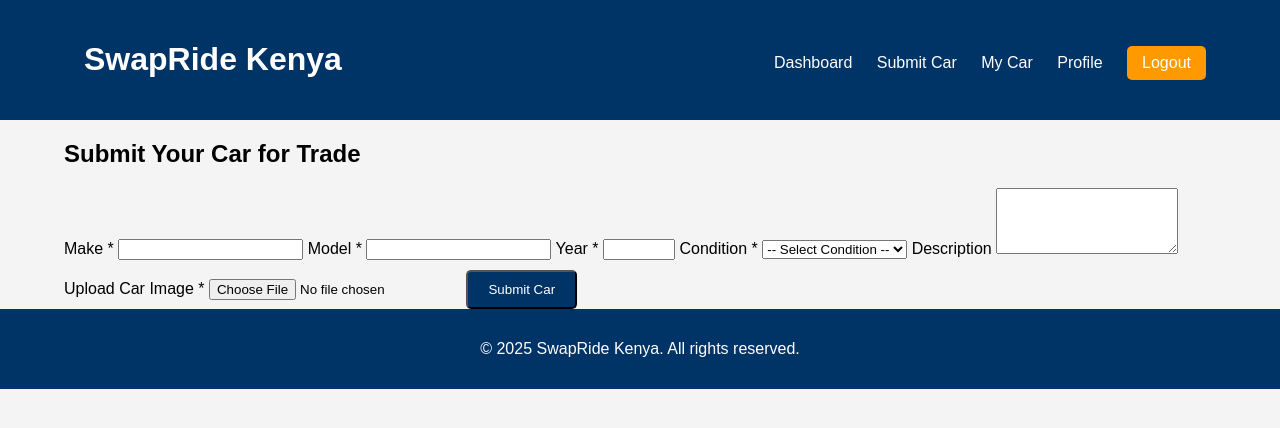
After one commit to Eric-Muriuki/Car_Trade-In_System, a PHP site: page /user/submit_car.php in a window 1280 px wide. The commit adds this page. Shown: the top 428 px of the page. Run offline with PHP 8.4, Linux system fonts and the light colour scheme; the visitor is signed in with stand-in values (Sample User, id 1); a stand-in replaces the project's code that opens the database connection.

Commit message:
Add car submission functionality with image upload feature

```diff
--- a/includes/car_tradein.sql
+++ b/includes/car_tradein.sql
@@ -33,7 +33,9 @@ CREATE TABLE cars (
   make VARCHAR(50) NOT NULL,
   model VARCHAR(50) NOT NULL,
   year YEAR NOT NULL,
+  car_condition ENUM('new','used','fair') NOT NULL,
   mileage INT DEFAULT 0,
+  image VARCHAR(255),
   price DECIMAL(12,2) NOT NULL,
   description TEXT,
   status ENUM('available','traded','sold') DEFAULT 'available',
--- a/user/dashboard.php
+++ b/user/dashboard.php
@@ -25,7 +25,7 @@ $offerResult = $offerQuery->get_result();
 $offerData = $offerResult->fetch_assoc();
 
 // Fetch active trades
-$tradeQuery = $conn->prepare("SELECT COUNT(*) AS trade_count FROM trades WHERE (buyer_id = ? OR seller_id = ?) AND status != 'Completed'");
+$tradeQuery = $conn->prepare("SELECT COUNT(*) AS trade_count FROM trades WHERE (user_id = ? OR dealer_id = ?) AND status != 'Completed'");
 $tradeQuery->bind_param("ii", $userId, $userId);
 $tradeQuery->execute();
 $tradeResult = $tradeQuery->get_result();
--- a/user/documents.php
+++ b/user/documents.php
@@ -4,12 +4,12 @@ session_start();
 include('../db-connect.php');
 
 // Check if user is logged in
-if (!isset($_SESSION['user_id'])) {
+if (!isset($_SESSION['id'])) {
     header("Location: ../login.php");
     exit();
 }
 
-$user_id = $_SESSION['user_id'];
+$user_id = $_SESSION['id'];
 $upload_dir = "../uploads/documents/";
 $message = "";
 
--- a/user/messages.php
+++ b/user/messages.php
@@ -1,6 +1,6 @@
 <?php
 session_start();
-include('../db-connect.php');
+include('../db_connect.php');
 
 if (!isset($_SESSION['user_id'])) {
     header("Location: ../login.php");
--- a/user/my_car.php
+++ b/user/my_car.php
@@ -1,7 +1,7 @@
 <?php
 // user/my_car.php - User's Car Profile Page
 session_start();
-include('../db-connect.php');
+include('../includes/db_connect.php');
 
 // Check if the user is logged in
 if (!isset($_SESSION['user_id'])) {
@@ -13,7 +13,7 @@ $user_id = $_SESSION['user_id'];
 $user_name = $_SESSION['user_name'] ?? 'User';
 
 // Fetch user's submitted cars
-$query = "SELECT * FROM user_cars WHERE user_id = $user_id ORDER BY created_at DESC";
+$query = "SELECT * FROM cars WHERE owner_id = $user_id ORDER BY created_at DESC";
 $result = mysqli_query($conn, $query);
 ?>
 <!DOCTYPE html>
--- /dev/null
+++ b/user/submit_car.php
@@ -0,0 +1,125 @@
+<?php
+session_start();
+include('../includes/db_connect.php');
+
+// Redirect if not logged in
+if (!isset($_SESSION['user_id'])) {
+    header("Location: ../login.php");
+    exit();
+}
+
+$owner_id = $_SESSION['user_id'];
+
+if ($_SERVER["REQUEST_METHOD"] == "POST") {
+    $make = $_POST['make'];
+    $model = $_POST['model'];
+    $year = $_POST['year'];
+    $car_condition = $_POST['car_condition'];
+    $description = $_POST['description'];
+
+    // Handle file upload
+    $image_name = '';
+    if (!empty($_FILES['car_image']['name'])) {
+        $target_dir = "../uploads/";
+        $image_name = basename($_FILES["car_image"]["name"]);
+        $target_file = $target_dir . $image_name;
+        move_uploaded_file($_FILES["car_image"]["tmp_name"], $target_file);
+    }
+
+    // Insert into cars table
+    $stmt = $conn->prepare("INSERT INTO cars (owner_id, make, model, year, car_condition, description, image) VALUES (?, ?, ?, ?, ?, ?, ?)");
+    $stmt->bind_param("ississs", $owner_id, $make, $model, $year, $car_condition, $description, $image_name);
+
+    if ($stmt->execute()) {
+        header("Location: dashboard.php?success=1");
+    } else {
+        echo "Error: " . $stmt->error;
+    }
+
+    $stmt->close();
+    $conn->close();
+}
+?>
+
+<!DOCTYPE html>
+<html lang="en">
+<head>
+  <meta charset="UTF-8">
+  <title>Submit Your Car | SwapRide Kenya</title>
+  <link rel="stylesheet" href="../assets/css/style.css">
+</head>
+<body>
+
+<!-- Header -->
+<header class="header">
+  <div class="container">
+    <h1 class="logo">SwapRide Kenya</h1>
+    <nav>
+      <ul class="nav-links">
+        <li><a href="dashboard.php">Dashboard</a></li>
+        <li><a href="submit_car.php" class="active">Submit Car</a></li>
+        <li><a href="my_car.php">My Car</a></li>
+        <li><a href="profile.php">Profile</a></li>
+        <li><a href="logout.php" class="btn">Logout</a></li>
+      </ul>
+    </nav>
+  </div>
+</header>
+
+<!-- Submit Car Form -->
+<section class="section">
+  <div class="container">
+    <h2>Submit Your Car for Trade</h2>
+
+    <?php if (!empty($errors)): ?>
+      <div class="alert alert-error">
+        <ul>
+          <?php foreach ($errors as $error): ?>
+            <li><?= htmlspecialchars($error) ?></li>
+          <?php endforeach; ?>
+        </ul>
+      </div>
+    <?php endif; ?>
+
+    <?php if (isset($success) && $success): ?>
+  <p class="success">Car submitted successfully!</p>
+<?php endif; ?>
+
+    <form action="" method="post" enctype="multipart/form-data" class="form">
+      <label for="make">Make *</label>
+      <input type="text" id="make" name="make" required>
+
+      <label for="model">Model *</label>
+      <input type="text" id="model" name="model" required>
+
+      <label for="year">Year *</label>
+      <input type="number" id="year" name="year" min="1950" max="<?= date('Y') ?>" required>
+
+      <label for="car_condition">Condition *</label>
+      <select name="car_condition" id="car_condition" required>
+        <option value="">-- Select Condition --</option>
+        <option value="new">New</option>
+        <option value="used">Used</option>
+        <option value="fair">Fair</option>
+      </select>
+
+      <label for="description">Description</label>
+      <textarea name="description" id="description" rows="4"></textarea>
+
+      <label for="image">Upload Car Image *</label>
+      <input type="file" name="image" id="image" accept="image/*" required>
+
+      <button type="submit" class="btn">Submit Car</button>
+    </form>
+  </div>
+</section>
+
+<!-- Footer -->
+<footer class="footer">
+  <div class="container">
+    <p>&copy; <?= date('Y') ?> SwapRide Kenya. All rights reserved.</p>
+  </div>
+</footer>
+
+</body>
+</html>
```
Also changed, not shown: user/profile.php (+13 -13 lines), user/trade_offers.php (+12 -10 lines), uploads/1748351340__Toyota SUPRA_ iPhone WALLPAPER.jpeg (added), uploads/1748351402__Toyota SUPRA_ iPhone WALLPAPER.jpeg (added), uploads/1748351621__Toyota SUPRA_ iPhone WALLPAPER.jpeg (added), uploads/1748351709__Toyota SUPRA_ iPhone WALLPAPER.jpeg (added), uploads/1748351770__Toyota SUPRA_ iPhone WALLPAPER.jpeg (added), uploads/1748351808__Toyota SUPRA_ iPhone WALLPAPER.jpeg (added), uploads/1748351828__Toyota SUPRA_ iPhone WALLPAPER.jpeg (added), uploads/1748354513__Toyota SUPRA_ iPhone WALLPAPER.jpeg (added), uploads/1748354670__Toyota SUPRA_ iPhone WALLPAPER.jpeg (added), uploads/1748355259__Toyota SUPRA_ iPhone WALLPAPER.jpeg (added).
